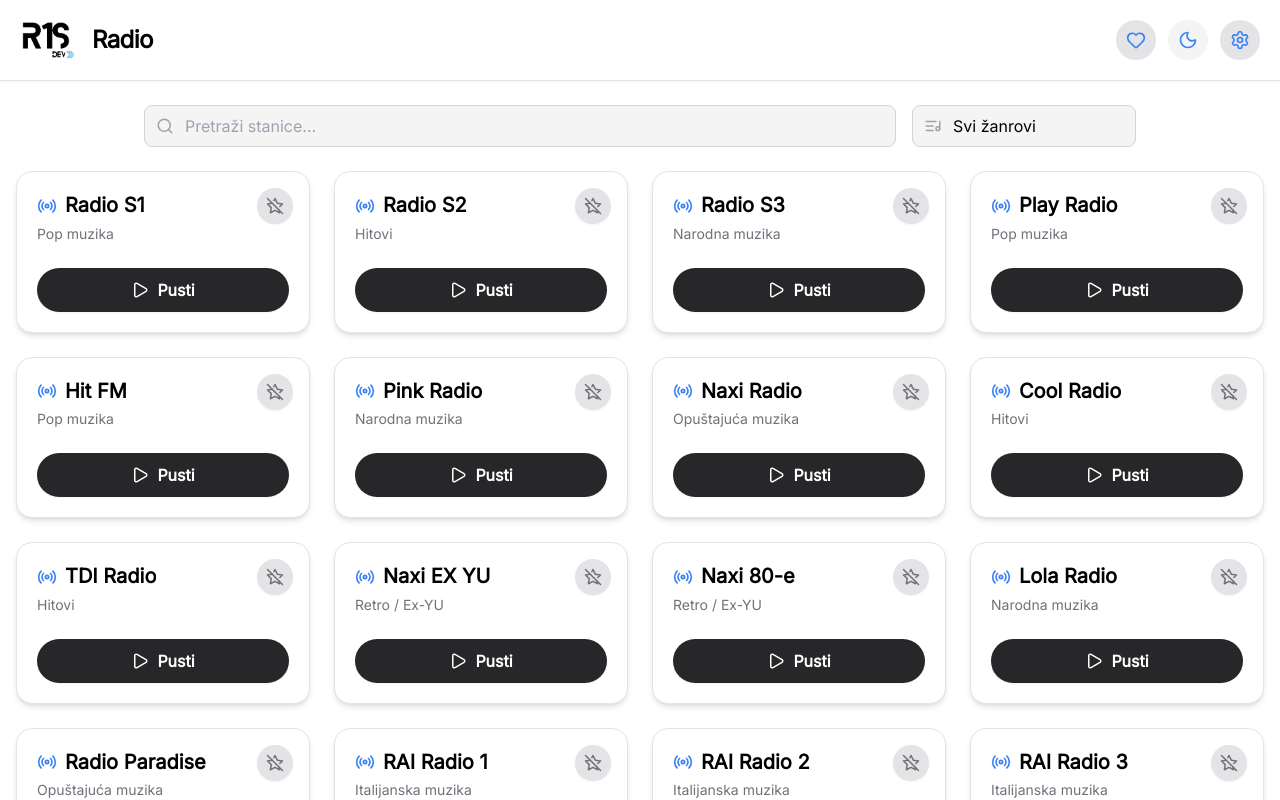
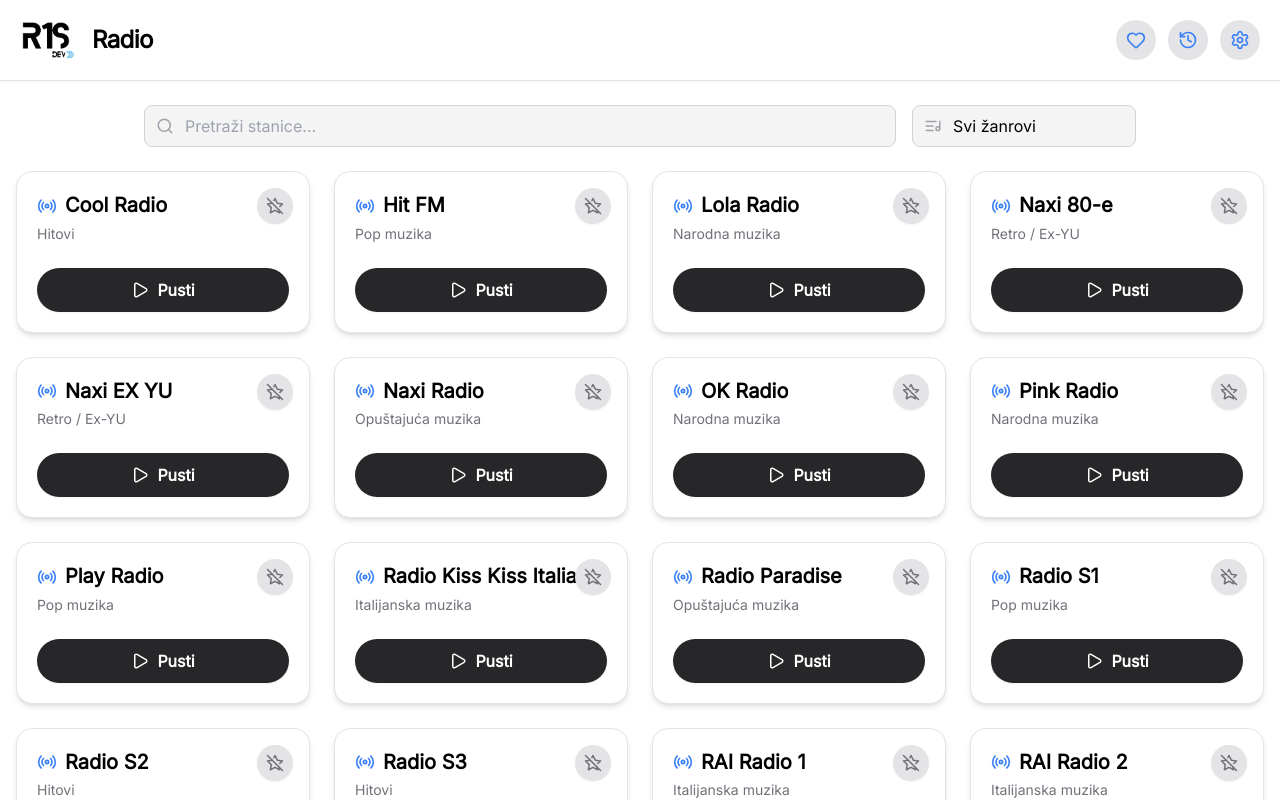
Before and after one commit to R1S-dev/R1S-Radio, a React (Vite) app: page / in a window 1280 px wide. Shown: the top 800 px of the page. Built offline with nearby package versions, Linux system fonts and the light colour scheme.

Commit message:
Add files via upload

```diff
--- a/src/App.jsx
+++ b/src/App.jsx
@@ -6,25 +6,20 @@
 import PlayerBar from './components/PlayerBar'
 import SettingsModal from './components/SettingsModal'
 import LoadingScreen from './components/LoadingScreen'
-import { AnimatePresence, motion, LayoutGroup } from 'framer-motion'
+import { AnimatePresence, motion } from 'framer-motion'
 
 export default function App() {
   const [loading, setLoading] = useState(true)
   const [searchTerm, setSearchTerm] = useState('')
   const [currentStation, setCurrentStation] = useState(null)
-  const [favorites, setFavorites] = useState(() => {
-    const stored = localStorage.getItem('favorites')
-    return stored ? JSON.parse(stored) : []
-  })
+  const [favorites, setFavorites] = useState(() => JSON.parse(localStorage.getItem('favorites') || '[]'))
+  const [recents, setRecents] = useState(() => JSON.parse(localStorage.getItem('recents') || '[]'))
   const [showFavoritesOnly, setShowFavoritesOnly] = useState(false)
+  const [showRecentsOnly, setShowRecentsOnly] = useState(false)
   const [settingsOpen, setSettingsOpen] = useState(false)
   const [isDark, setIsDark] = useState(() => localStorage.getItem('theme') === 'dark')
   const [selectedGenre, setSelectedGenre] = useState('')
   const [listeningStart, setListeningStart] = useState(null)
-  const [stationOrder, setStationOrder] = useState(() => {
-    const stored = localStorage.getItem('stationOrder')
-    return stored ? JSON.parse(stored) : []
-  })
 
   const audioRef = useRef(new Audio())
   const scrollRef = useRef()
@@ -44,6 +39,10 @@
   }, [favorites])
 
   useEffect(() => {
+    localStorage.setItem('recents', JSON.stringify(recents))
+  }, [recents])
+
+  useEffect(() => {
     const handleBeforeUnload = () => {
       if (currentStation && listeningStart) {
         const duration = Math.floor((Date.now() - listeningStart) / 1000)
@@ -54,9 +53,7 @@
       }
     }
     window.addEventListener('beforeunload', handleBeforeUnload)
-    return () => {
-      window.removeEventListener('beforeunload', handleBeforeUnload)
-    }
+    return () => window.removeEventListener('beforeunload', handleBeforeUnload)
   }, [currentStation, listeningStart])
 
   const saveListeningStats = (stationName) => {
@@ -68,10 +65,12 @@
     localStorage.setItem('listeningStats', JSON.stringify(stats))
   }
 
-  const updateStationOrder = (stationList) => {
-    const order = stationList.map((s) => s.name)
-    setStationOrder(order)
-    localStorage.setItem('stationOrder', JSON.stringify(order))
+  const updateRecents = (station) => {
+    setRecents((prev) => {
+      const existing = prev.filter((s) => s.name !== station.name)
+      const updated = [station, ...existing].slice(0, 6)
+      return updated
+    })
   }
 
   const handlePlay = (station) => {
@@ -82,22 +81,15 @@
       setCurrentStation(station)
       audio.src = station.streamUrl
 
-      const reordered = [station, ...stations.filter((s) => s.name !== station.name)]
-      updateStationOrder(reordered)
+      updateRecents(station)
 
       setTimeout(() => {
         const topCard = document.getElementById(`card-${station.name}`)
-        if (topCard) {
-          topCard.scrollIntoView({ behavior: 'smooth', block: 'center' })
-        }
+        if (topCard) topCard.scrollIntoView({ behavior: 'smooth', block: 'center' })
       }, 300)
     }
 
-    audio.play().then(() => {
-      setListeningStart(Date.now())
-    }).catch((err) => {
-      console.warn('Greška pri puštanju:', err.message)
-    })
+    audio.play().then(() => setListeningStart(Date.now())).catch(() => {})
   }
 
   const handlePause = () => {
@@ -107,10 +99,11 @@
   }
 
   const toggleFavorite = (station) => {
-    setFavorites((prev) => {
-      const exists = prev.find((fav) => fav.name === station.name)
-      return exists ? prev.filter((fav) => fav.name !== station.name) : [...prev, station]
-    })
+    setFavorites((prev) =>
+      prev.some((fav) => fav.name === station.name)
+        ? prev.filter((fav) => fav.name !== station.name)
+        : [...prev, station]
+    )
   }
 
   const toggleFavorites = () => {
@@ -119,6 +112,19 @@
       if (next) {
         setSearchTerm('')
         setSelectedGenre('')
+        setShowRecentsOnly(false)
+      }
+      return next
+    })
+  }
+
+  const toggleRecents = () => {
+    setShowRecentsOnly((prev) => {
+      const next = !prev
+      if (next) {
+        setSearchTerm('')
+        setSelectedGenre('')
+        setShowFavoritesOnly(false)
       }
       return next
     })
@@ -127,48 +133,49 @@
   const genres = Array.from(new Set(stations.map((s) => s.genre).filter(Boolean)))
 
   const filteredStations = (() => {
-    const stats = JSON.parse(localStorage.getItem('listeningStats') || '{}')
+    if (showRecentsOnly) {
+      return recents.filter((station) => {
+        const matchesSearch = station.name.toLowerCase().includes(searchTerm.toLowerCase())
+        const matchesGenre = selectedGenre ? station.genre === selectedGenre : true
+        return matchesSearch && matchesGenre
+      })
+    }
 
     let result = stations.filter((station) => {
       const matchesSearch = station.name.toLowerCase().includes(searchTerm.toLowerCase())
       const matchesGenre = selectedGenre ? station.genre === selectedGenre : true
       const isFavorite = favorites.some((fav) => fav.name === station.name)
-      return showFavoritesOnly ? matchesSearch && matchesGenre && isFavorite : matchesSearch && matchesGenre
+
+      if (showFavoritesOnly) return matchesSearch && matchesGenre && isFavorite
+      return matchesSearch && matchesGenre
     })
 
-    result.sort((a, b) => {
-      const indexA = stationOrder.indexOf(a.name)
-      const indexB = stationOrder.indexOf(b.name)
-      if (indexA === -1 && indexB === -1) return 0
-      if (indexA === -1) return 1
-      if (indexB === -1) return -1
-      return indexA - indexB
-    })
-
-    if (currentStation) {
-      result = [currentStation, ...result.filter((s) => s.name !== currentStation.name)]
-    }
-
+    result.sort((a, b) => a.name.localeCompare(b.name))
     return result
   })()
 
-  if (loading) {
-    return <LoadingScreen isDark={isDark} />
-  }
+  if (loading) return <LoadingScreen isDark={isDark} />
 
   return (
     <div className="min-h-screen bg-white dark:bg-black text-black dark:text-white transition-colors duration-500 ease-in-out">
       <Header
-        toggleTheme={() => setIsDark(!isDark)}
         openSettings={() => setSettingsOpen(true)}
         isDark={isDark}
         toggleFavorites={toggleFavorites}
         showFavoritesOnly={showFavoritesOnly}
+        toggleRecents={toggleRecents}
+        showRecentsOnly={showRecentsOnly}
+        onResetFilters={() => {
+          setSearchTerm('')
+          setSelectedGenre('')
+          setShowFavoritesOnly(false)
+          setShowRecentsOnly(false)
+        }}
       />
 
       <main className="px-4 pt-6 pb-36">
         <AnimatePresence mode="wait" initial={false}>
-          {!showFavoritesOnly && (
+          {!showFavoritesOnly && !showRecentsOnly && (
             <motion.div
               key="search-bar"
               initial={{ opacity: 0, scaleY: 0 }}
@@ -189,13 +196,7 @@
           )}
         </AnimatePresence>
 
-        <LayoutGroup>
-          <motion.div
-            layout
-            ref={scrollRef}
-            transition={{ layout: { duration: 0.4, ease: 'easeInOut' } }}
-            className="transition-all duration-500 ease-in-out"
-          >
+        <div ref={scrollRef} className="transition-all duration-500 ease-in-out">
           <StationsGrid
             stations={filteredStations}
             currentStation={currentStation}
@@ -203,8 +204,7 @@
             onPlay={handlePlay}
             onToggleFavorite={toggleFavorite}
           />
-          </motion.div>
-        </LayoutGroup>
+        </div>
       </main>
 
       {currentStation && (
@@ -220,6 +220,7 @@
         isOpen={settingsOpen}
         onClose={() => setSettingsOpen(false)}
         isDark={isDark}
+        toggleTheme={() => setIsDark(!isDark)}
       />
     </div>
   )
--- a/src/components/Header.jsx
+++ b/src/components/Header.jsx
@@ -1,8 +1,16 @@
 import React from 'react'
-import { Settings, Sun, Moon, Heart } from 'lucide-react'
+import { Settings, Heart, History } from 'lucide-react'
 import { AnimatePresence, motion } from 'framer-motion'
 
-export default function Header({ toggleTheme, openSettings, isDark, toggleFavorites, showFavoritesOnly }) {
+export default function Header({
+  openSettings,
+  isDark,
+  toggleFavorites,
+  showFavoritesOnly,
+  toggleRecents,
+  showRecentsOnly,
+  onResetFilters
+}) {
   const iconColor = isDark ? 'text-red-500' : 'text-blue-500'
   const bg = isDark ? 'bg-zinc-900' : 'bg-white'
   const border = isDark ? 'border-zinc-700' : 'border-zinc-200'
@@ -15,7 +23,7 @@
       className={`sticky top-0 flex items-center justify-between px-5 py-3 transition-colors duration-500 ${bg} border-b ${border} shadow-sm z-50`}
     >
       {/* Logo i naziv */}
-      <div className="flex items-center gap-4">
+      <div className="flex items-center gap-4 cursor-pointer" onClick={onResetFilters}>
         <motion.img
           key={isDark ? 'logo-dark' : 'logo-light'}
           src={isDark ? '/logo.png' : '/logo-light.png'}
@@ -30,7 +38,7 @@
 
       {/* Akcije */}
       <div className="flex items-center gap-3">
-        {/* Favorites toggle */}
+        {/* Favorites */}
         <motion.button
           onClick={toggleFavorites}
           whileTap={{ scale: 0.9 }}
@@ -56,39 +64,29 @@
           />
         </motion.button>
 
-        {/* Tema toggle */}
+        {/* Recent */}
         <motion.button
-          key={isDark ? 'sun' : 'moon'}
-          onClick={toggleTheme}
-          initial={{ rotate: 180, scale: 0.8, opacity: 0 }}
-          animate={{ rotate: 0, scale: 1, opacity: 1 }}
-          transition={{ duration: 0.4, ease: 'easeInOut' }}
-          className="w-10 h-10 rounded-full bg-zinc-100 dark:bg-zinc-800 flex items-center justify-center hover:scale-110 transition-all"
-          aria-label="Promeni temu"
+          onClick={toggleRecents}
+          whileTap={{ scale: 0.9 }}
+          whileHover={{ scale: 1.1 }}
+          className={`w-10 h-10 rounded-full flex items-center justify-center transition-all ${
+            showRecentsOnly
+              ? isDark
+                ? 'bg-red-700 text-white'
+                : 'bg-blue-100 text-blue-600'
+              : 'bg-zinc-200 dark:bg-zinc-700 hover:bg-zinc-300 dark:hover:bg-zinc-600'
+          }`}
+          aria-label="Poslednje slušano"
         >
-          <AnimatePresence mode="wait" initial={false}>
-            {isDark ? (
-              <motion.div
-                key="sun"
-                initial={{ rotate: 90, opacity: 0 }}
-                animate={{ rotate: 0, opacity: 1 }}
-                exit={{ rotate: -90, opacity: 0 }}
-                transition={{ duration: 0.3 }}
-              >
-                <Sun className={`size-5 ${iconColor}`} />
-              </motion.div>
-            ) : (
-              <motion.div
-                key="moon"
-                initial={{ rotate: -90, opacity: 0 }}
-                animate={{ rotate: 0, opacity: 1 }}
-                exit={{ rotate: 90, opacity: 0 }}
-                transition={{ duration: 0.3 }}
-              >
-                <Moon className={`size-5 ${iconColor}`} />
-              </motion.div>
-            )}
-          </AnimatePresence>
+          <History
+            className={`size-5 transition ${
+              showRecentsOnly
+                ? isDark
+                  ? 'text-white'
+                  : 'text-blue-600'
+                : iconColor
+            }`}
+          />
         </motion.button>
 
         {/* Podešavanja */}
--- a/src/components/StationCard.jsx
+++ b/src/components/StationCard.jsx
@@ -14,12 +14,12 @@
     <motion.div
       layout
       layoutId={`station-${station.name}`}
-      initial={{ opacity: 0, y: 20, scale: 0.95 }}
-      animate={{ opacity: 1, y: 0, scale: 1 }}
-      exit={{ opacity: 0, y: 10, scale: 0.9 }}
+      initial={{ opacity: 0, y: 20 }}
+      animate={{ opacity: 1, y: 0 }}
+      exit={{ opacity: 0, y: 10 }}
       transition={{ duration: 0.3, ease: 'easeOut' }}
       className={clsx(
-        'relative bg-white dark:bg-zinc-900 rounded-2xl p-5 shadow-md border border-zinc-200 dark:border-zinc-800 transition-all duration-300 ease-in-out hover:shadow-lg hover:scale-[1.02]'
+        'relative bg-white dark:bg-zinc-900 rounded-2xl p-5 shadow-md border border-zinc-200 dark:border-zinc-800 transition-all duration-300 ease-in-out hover:shadow-lg'
       )}
     >
       <motion.button
@@ -58,9 +58,9 @@
           {isCurrent ? (
             <motion.div
               key="waves"
-              initial={{ opacity: 0, scale: 0.8 }}
-              animate={{ opacity: 1, scale: 1 }}
-              exit={{ opacity: 0, scale: 0.8 }}
+              initial={{ opacity: 0 }}
+              animate={{ opacity: 1 }}
+              exit={{ opacity: 0 }}
               transition={{ duration: 0.3 }}
             >
               <Waves size={18} />
@@ -68,9 +68,9 @@
           ) : (
             <motion.div
               key="play"
-              initial={{ opacity: 0, scale: 0.8 }}
-              animate={{ opacity: 1, scale: 1 }}
-              exit={{ opacity: 0, scale: 0.8 }}
+              initial={{ opacity: 0 }}
+              animate={{ opacity: 1 }}
+              exit={{ opacity: 0 }}
               transition={{ duration: 0.3 }}
             >
               <Play size={18} />
--- a/src/components/StationsGrid.jsx
+++ b/src/components/StationsGrid.jsx
@@ -1,6 +1,6 @@
 import React from 'react'
 import StationCard from './StationCard'
-import { AnimatePresence, motion } from 'framer-motion'
+import { AnimatePresence } from 'framer-motion'
 
 export default function StationsGrid({ stations, currentStation, favorites, onPlay, onToggleFavorite }) {
   if (stations.length === 0) {
@@ -8,10 +8,7 @@
   }
 
   return (
-    <motion.div
-      layout
-      className="grid gap-6 sm:grid-cols-2 lg:grid-cols-3 xl:grid-cols-4 transition-all"
-    >
+    <div className="grid gap-6 sm:grid-cols-2 lg:grid-cols-3 xl:grid-cols-4 transition-all">
       <AnimatePresence initial={false}>
         {stations.map((station) => (
           <StationCard
@@ -24,6 +21,6 @@
           />
         ))}
       </AnimatePresence>
-    </motion.div>
+    </div>
   )
 }
--- a/src/data/stations.js
+++ b/src/data/stations.js
@@ -12,7 +12,7 @@
   {
     name: "Radio S3",
     streamUrl: "https://stream.radios.rs:9004/;*.mp3",
-    genre: "Narodna muzika"
+    genre: "Hitovi"
   },
   {
     name: "Play Radio",
@@ -96,11 +96,6 @@
     genre: "Italijanska muzika"
   },
   {
-    name: "Hit FM (nova)",
-    streamUrl: "https://streaming.hitfm.rs/hit.mp3",
-    genre: "Narodna muzika"
-  },
-  {
     name: "OK Radio",
     streamUrl: "https://sslstream.okradio.net/;*.mp3",
     genre: "Narodna muzika"
```
Also changed, not shown: src/components/SettingsModal.jsx (+64 -60 lines). Lines whose indentation alone changed are shown as unchanged.
